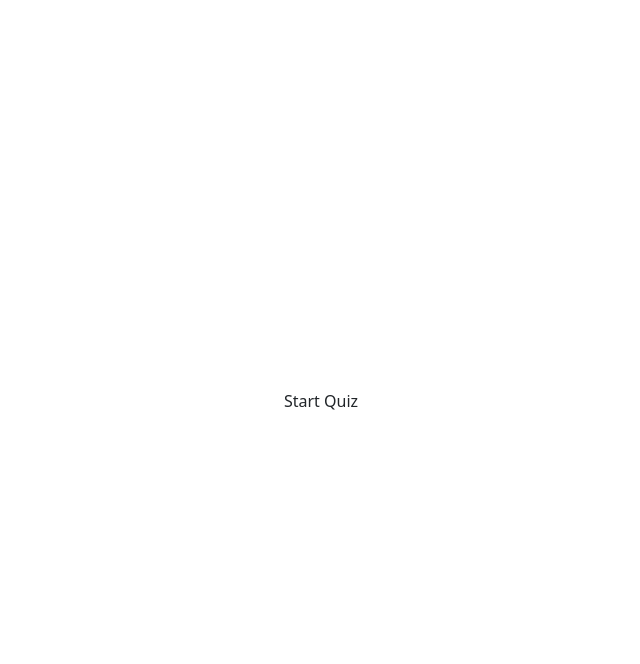
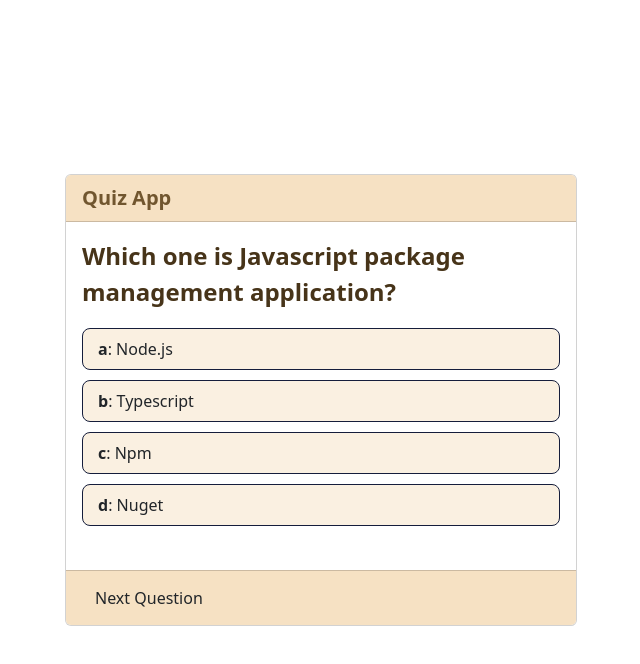
Before and after one commit to abdulmecidd/quiz-app, a plain HTML site: page index.html in a window 1280 px wide. Both pictures are taken after a click on the button "Start Quiz". Shown: the whole page, without its empty margins (319-959 px from the left). Drawn offline with nearby package versions, Linux system fonts and the light colour scheme.

Commit message:
getQuestion and showQuestion functions finished.

```diff
--- a/index.html
+++ b/index.html
@@ -19,20 +19,16 @@
     <div class="container">
       <div class="rows page">
         <div class="btn_start">
-          <button class="btn button">Start Quiz</button>
+          <button id="startButton" class="btn start_button">Start Quiz</button>
         </div>
         <div class="card quiz-box">
-          <header class="card-header">
+          <header id="header" class="card-header">
             <div class="title">Quiz App</div>
           </header>
           <section class="card-body">
-            <div class="question_text">
-              <span
-                >Which one is javascript package management application?</span
-              >
-            </div>
+            <div class="question_text"></div>
             <div class="option_list">
-              <div class="option">
+              <!-- <div class="option">
                 <span>a: Node.js</span>
                 <div class="icon"><i class="fas fa-check"></i></div>
               </div>
@@ -47,9 +43,12 @@
               <div class="option incorrect">
                 <span>a: Nuget</span>
                 <div class="icon"><i class="fas fa-times"></i></div>
-              </div>
+              </div> -->
             </div>
           </section>
+          <footer class="card-footer footer">
+            <button class="btn nextButton">Next Question</button>
+          </footer>
         </div>
       </div>
     </div>
--- a/script.js
+++ b/script.js
@@ -1,4 +1,9 @@
-function Question(questionTitle, options, correctAnswer) {
+const startButton = document.getElementById("startButton");
+const quizBox = document.querySelector(".quiz-box");
+const nextButton = document.querySelector(".nextButton");
+
+function Question(questionId, questionTitle, options, correctAnswer) {
+  this.questionId = questionId;
   this.questionTitle = questionTitle;
   this.options = options;
   this.correctAnswer = correctAnswer;
@@ -6,46 +11,55 @@
 
 let questions = [
   new Question(
+    1,
     "Which one is Javascript package management application?",
     { a: "Node.js", b: "Typescript", c: "Npm", d: "Nuget" },
     "c"
   ),
   new Question(
+    2,
     "Which of the following is a popular front-end framework for building user interfaces in JavaScript?",
     { a: "AngularJS", b: "jQuery", c: "Ruby on Rails", d: "Django" },
     "a"
   ),
   new Question(
+    3,
     "Which JavaScript library is commonly used for data visualization?",
     { a: "D3.js", b: "Bootstrap", c: "Ember.js", d: "React.js" },
     "a"
   ),
   new Question(
+    4,
     "Which of the following is a JavaScript runtime built on Chrome's V8 JavaScript engine?",
     { a: "Node.js", b: "Express.js", c: "Ruby on Rails", d: "Django" },
     "c"
   ),
   new Question(
+    5,
     "Which JavaScript framework is known for its two-way data binding and MVVM architecture?",
     { a: "AngularJS", b: "React.js", c: "Vue.js", d: "Backbone.js" },
     "c"
   ),
   new Question(
+    6,
     "Which of the following is a JavaScript package manager and registry?",
     { a: "npm", b: "RubyGems", c: "NuGet", d: "PyPI" },
     "c"
   ),
   new Question(
+    7,
     "Which of the following is a JavaScript testing framework?",
     { a: "Jest", b: "Jasmine", c: "mocha", d: "Karma" },
     "c"
   ),
   new Question(
+    8,
     "Which JavaScript library is commonly used for manipulating the Document Object Model (DOM)?",
     { a: "jQuery", b: "AngularJS", c: "React.js", d: "Vue.js" },
     "c"
   ),
   new Question(
+    9,
     "Which of the following is a popular code editor for JavaScript development?",
     {
       a: "Visual Studio Code",
@@ -56,8 +70,51 @@
     "c"
   ),
   new Question(
+    10,
     "Which JavaScript library is known for its functional programming style and immutable data structures?",
     { a: "Lodash", b: "Underscore.js", c: "Immutable.js", d: "Ramda" },
     "c"
   ),
 ];
+
+function Quiz(question) {
+  this.questions = question;
+  this.questionId = 0;
+}
+
+Quiz.prototype.getQuestion = function () {
+  return this.questions[this.questionId];
+};
+
+const quiz = new Quiz(questions);
+
+startButton.addEventListener("click", () => {
+  quizBox.classList.add("active");
+  let question = quiz.getQuestion();
+  showQuestion(question);
+});
+
+nextButton.addEventListener("click", () => {
+  if (quiz.questions.length != quiz.questionId + 1) {
+    quizBox.classList.add("active");
+    let question = quiz.getQuestion();
+    quiz.questionId += 1;
+    showQuestion(question);
+  } else if (quiz.questionId === 10) {
+    nextButton.style.display = "none";
+  }
+});
+const showQuestion = (question) => {
+  let questionTitle = `<span>${question.questionTitle}</span>`;
+  let option = "";
+
+  for (let answer in question.options) {
+    option += `
+  <div class="option">
+  <span><b>${answer}</b>: ${question.options[answer]}</span>
+  </div>
+  `;
+  }
+  document.querySelector(".option_list").innerHTML = option;
+  document.querySelector(".question_text").innerHTML = questionTitle;
+};
--- a/style.css
+++ b/style.css
@@ -1,4 +1,4 @@
-.btn {
+.start_button {
   position: fixed;
   top: 50%;
   left: 50%;
@@ -17,12 +17,22 @@
   opacity: 0;
   pointer-events: none;
 }
-.quiz-box header {
+.quiz-box header,
+.quiz-box .footer {
   background-color: #f6e1c3;
+  display: flex;
+  align-items: center;
+  justify-content: space-between;
 }
 .quiz-box header .title {
   font-size: 20px;
   font-weight: 600;
+  color: #71562f;
+}
+
+.quiz-box header .questionNumber {
+  font-size: 20px;
+  font-weight: 700;
   color: #71562f;
 }
 
```
